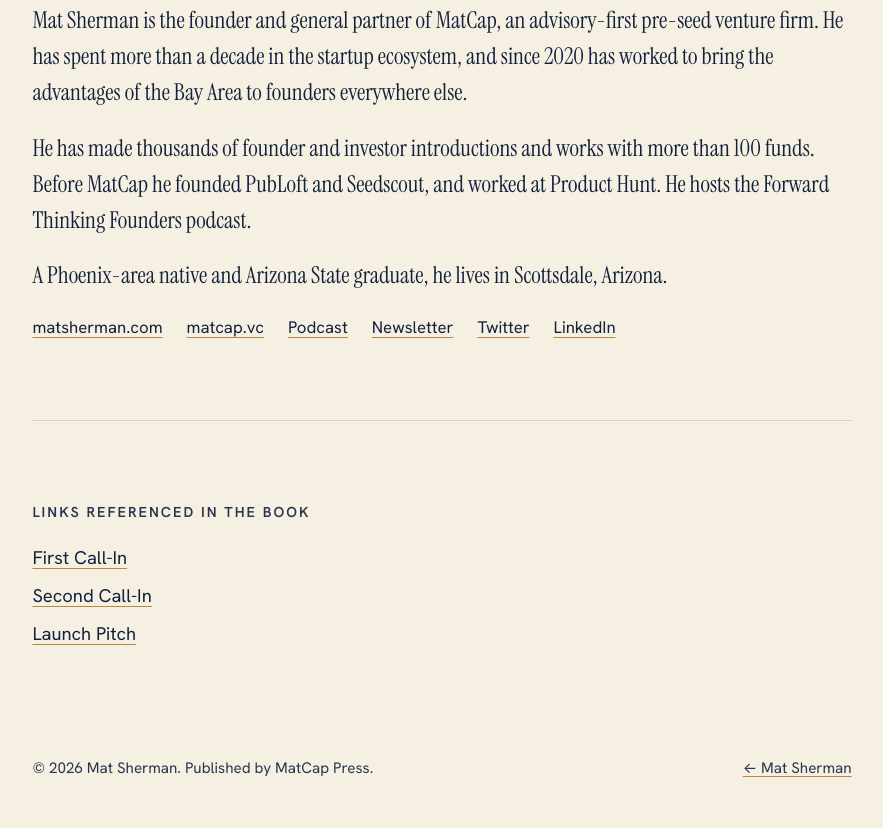
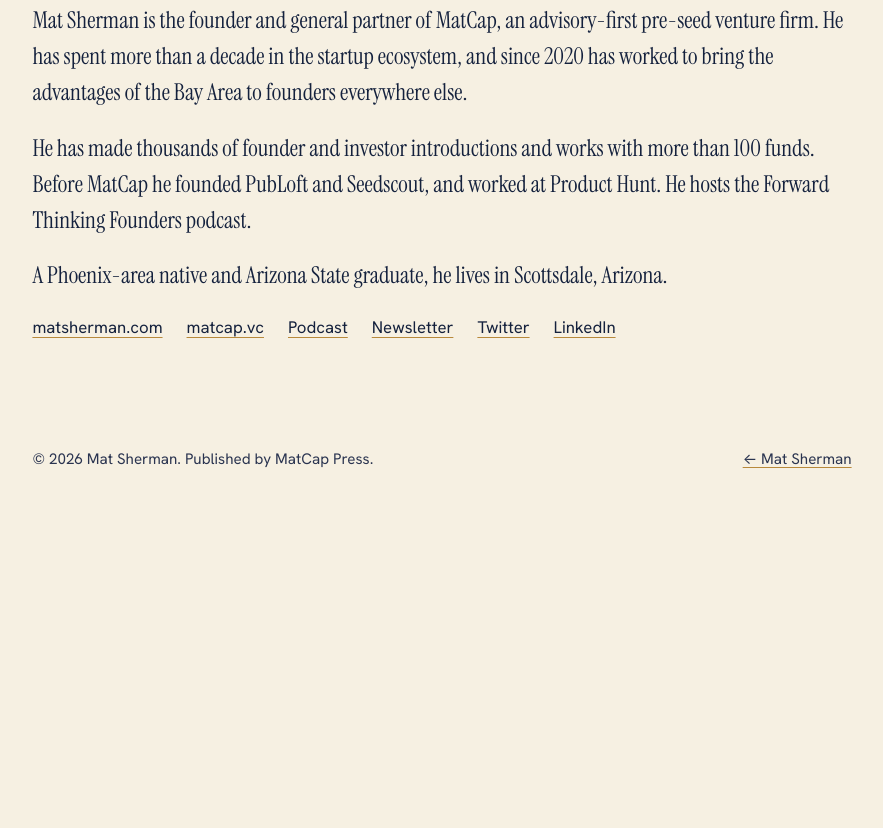
Before and after one commit to Shermanmat/matsherman-website, a plain HTML site: page book/index.html in a window 1280 px wide. Shown: the part 3100-3928 px from the top of the page, without its empty margins (198-1081 px from the left). After the commit the page ends 3620 px from the top, so only its background shows below. Drawn offline with Linux system fonts and the light colour scheme.

Commit message:
Remove the "Links referenced in the book" section from the page
Purely a display change — the QR-code redirects themselves
(/book/first-call-in, /second-call-in, /launch-pitch) live in Cloudflare
redirect rules, not on this page, so they still work unchanged.

Co-Authored-By: Claude Sonnet 5 <noreply@anthropic.com>

```diff
--- a/book/index.html
+++ b/book/index.html
@@ -135,15 +135,6 @@
   .author-sec .links { font-family: var(--sans); font-size: 1.05rem; display: flex; flex-wrap: wrap; gap: 1.5rem; margin-top: 1.25rem; }
   .author-sec .links a { text-decoration-color: var(--gold); text-underline-offset: 4px; }
 
-  /* QR-code links referenced in the book */
-  .qrlinks h2 {
-    font-family: var(--sans); font-weight: 600; font-size: 0.9rem;
-    letter-spacing: 0.14em; text-transform: uppercase; color: var(--navy-soft);
-  }
-  .qrlinks ul { list-style: none; margin: 0; padding: 0; font-family: var(--sans); font-size: 1.15rem; }
-  .qrlinks li + li { margin-top: 0.6rem; }
-  .qrlinks a { text-decoration-color: var(--gold); text-underline-offset: 4px; }
-
   footer {
     max-width: 56rem;
     margin: 0 auto;
@@ -255,14 +246,6 @@
     </div>
   </section>
 
-  <section id="links" class="qrlinks">
-    <h2>Links referenced in the book</h2>
-    <ul>
-      <li><a href="/book/first-call-in">First Call-In</a></li>
-      <li><a href="/book/second-call-in">Second Call-In</a></li>
-      <li><a href="/book/launch-pitch">Launch Pitch</a></li>
-    </ul>
-  </section>
 </main>
 
 <footer>
```
